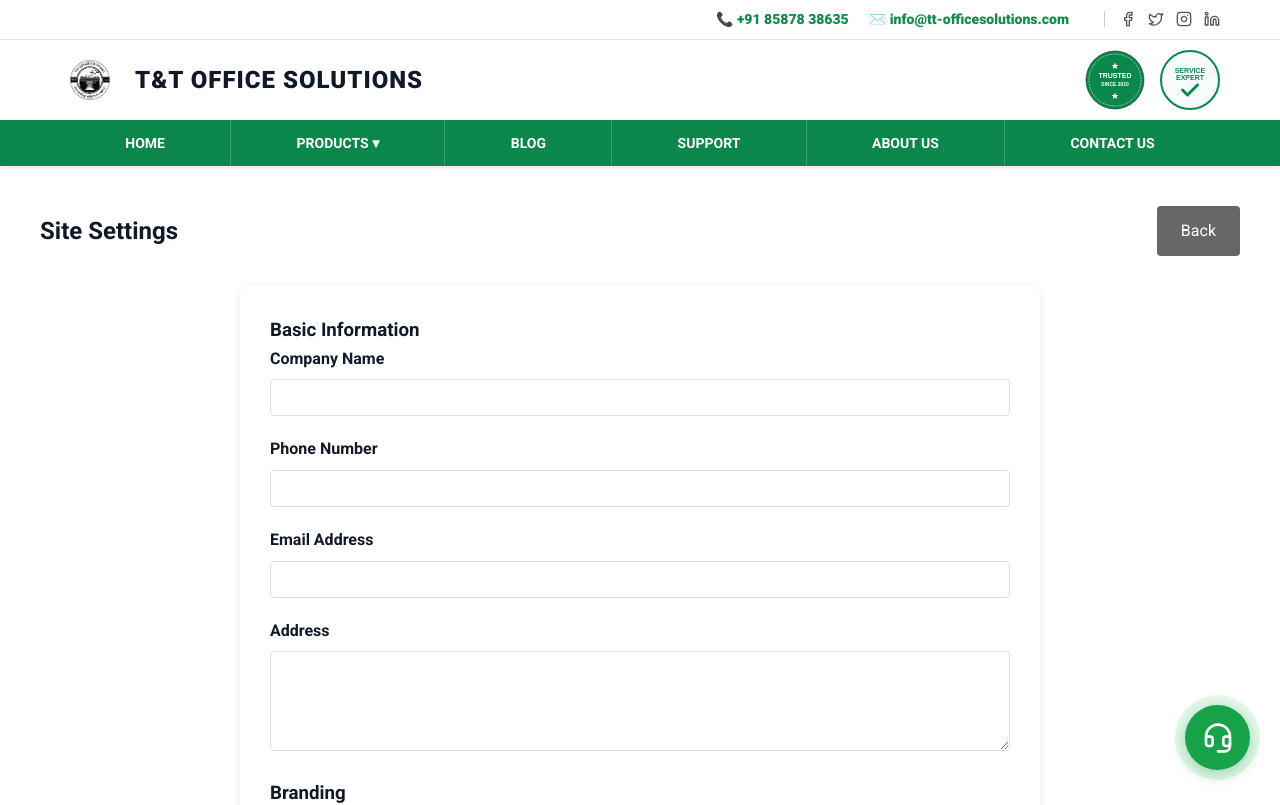
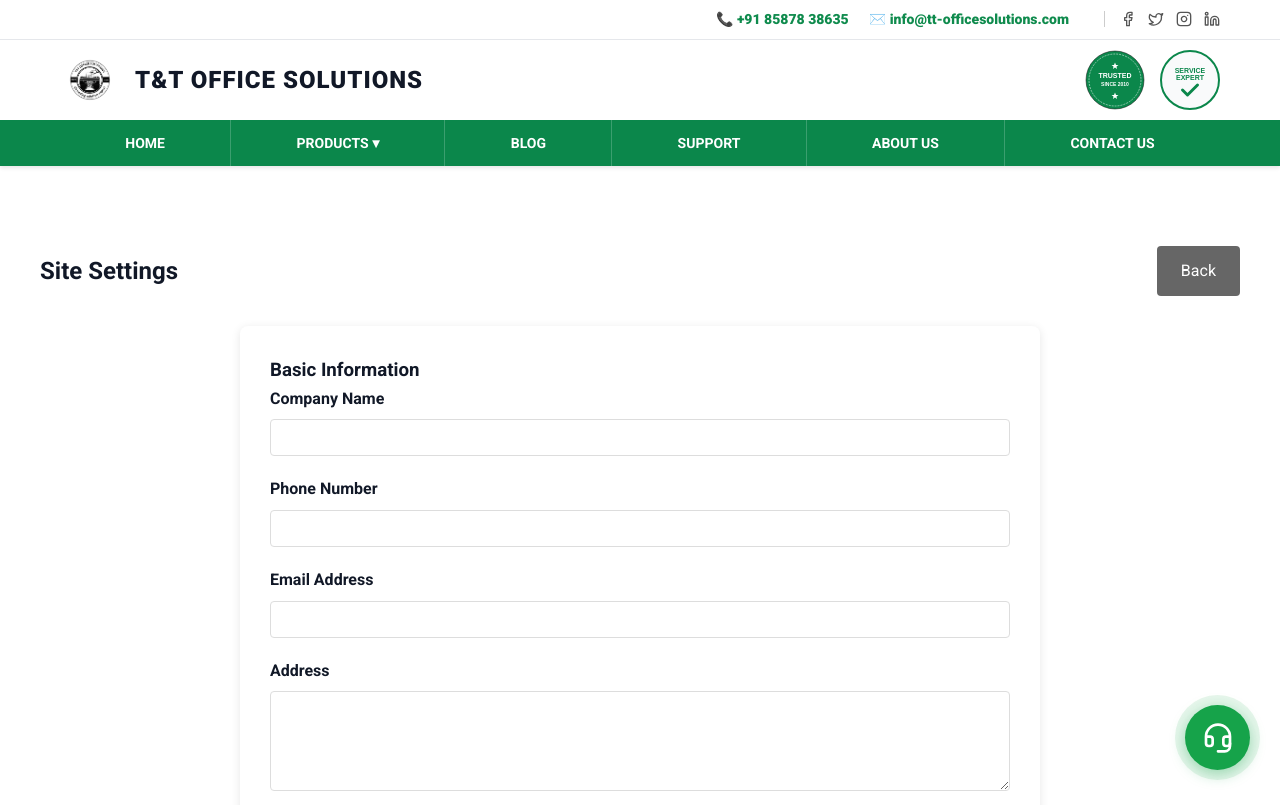
Before and after one commit to tetra9270/tanveer-backend, a React (Vite) app in the folder frontend/: page /admin/settings in a window 1280 px wide. Shown: the top 805 px of the page. Built offline with nearby package versions, Linux system fonts and the light colour scheme; no server answers.

Commit message:
fix: resolve admin dashboard overlapping with site header

```diff
--- a/frontend/src/pages/Admin.css
+++ b/frontend/src/pages/Admin.css
@@ -46,7 +46,8 @@
 
 /* Dashboard */
 .admin-dashboard {
-    padding: 40px 0;
+    padding: 80px 0 40px 0;
+    /* Increased top padding to clear sticky header */
     min-height: 80vh;
 }
 
@@ -55,6 +56,8 @@
     justify-content: space-between;
     align-items: center;
     margin-bottom: 30px;
+    position: relative;
+    z-index: 10;
 }
 
 .logout-btn {
```
